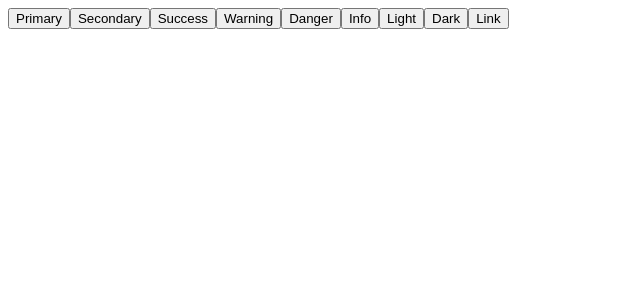
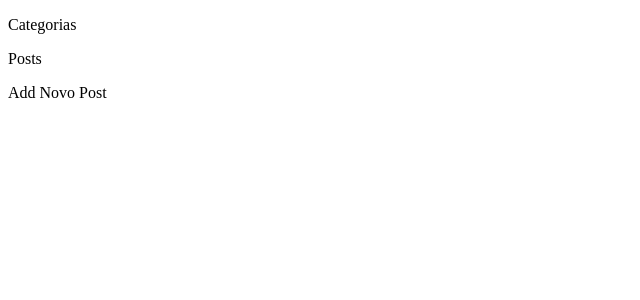
Before and after one commit to adeiltonsousa/reactnd-project-readable-frontend, a React (Create React App) app: page / in a window 1280 px wide. Shown: the top 300 px of the page, without its empty margins (0-640 px from the left). Built offline with nearby package versions, Linux system fonts and the light colour scheme; the HTML template or start-up script is replaced by a standard one.

Commit message:
Estrutura de Componentes

```diff
--- a/src/App.js
+++ b/src/App.js
@@ -1,19 +1,16 @@
-import React, { Component } from 'react';
-import Button from 'react-bootstrap/Button';
+import React, { Component } from 'react'
+import Button from 'react-bootstrap/Button'
+import Categories from './components/Categories'
+import NewPost from './components/NewPost'
+import Posts from './components/Posts'
 
 class App extends Component {
   render() {
     return (
       <div className="App">
-        <Button variant="primary">Primary</Button>
-        <Button variant="secondary">Secondary</Button>
-        <Button variant="success">Success</Button>
-        <Button variant="warning">Warning</Button>
-        <Button variant="danger">Danger</Button>
-        <Button variant="info">Info</Button>
-        <Button variant="light">Light</Button>
-        <Button variant="dark">Dark</Button>
-        <Button variant="link">Link</Button>
+        <Categories />
+        <Posts />
+        <NewPost />
       </div>
     );
   }
--- /dev/null
+++ b/src/components/Categories.js
@@ -0,0 +1,15 @@
+import React from 'react'
+
+class Categories extends React.Component {
+
+  render() {
+
+    return (
+      <div>
+        <p>Categorias</p>
+      </div>
+    );
+  }
+}
+
+export default Categories
--- /dev/null
+++ b/src/components/NewPost.js
@@ -0,0 +1,15 @@
+import React from 'react'
+
+class NewPost extends React.Component {
+
+  render() {
+
+    return (
+      <div>
+        <p>Add Novo Post</p>
+      </div>
+    );
+  }
+}
+
+export default NewPost
--- /dev/null
+++ b/src/components/Posts.js
@@ -0,0 +1,15 @@
+import React from 'react'
+
+class Posts extends React.Component {
+
+  render() {
+
+    return (
+      <div>
+        <p>Posts</p>
+      </div>
+    );
+  }
+}
+
+export default Posts
```
Also changed, not shown: 1 other file (tests, documents, lock files or other folders).
